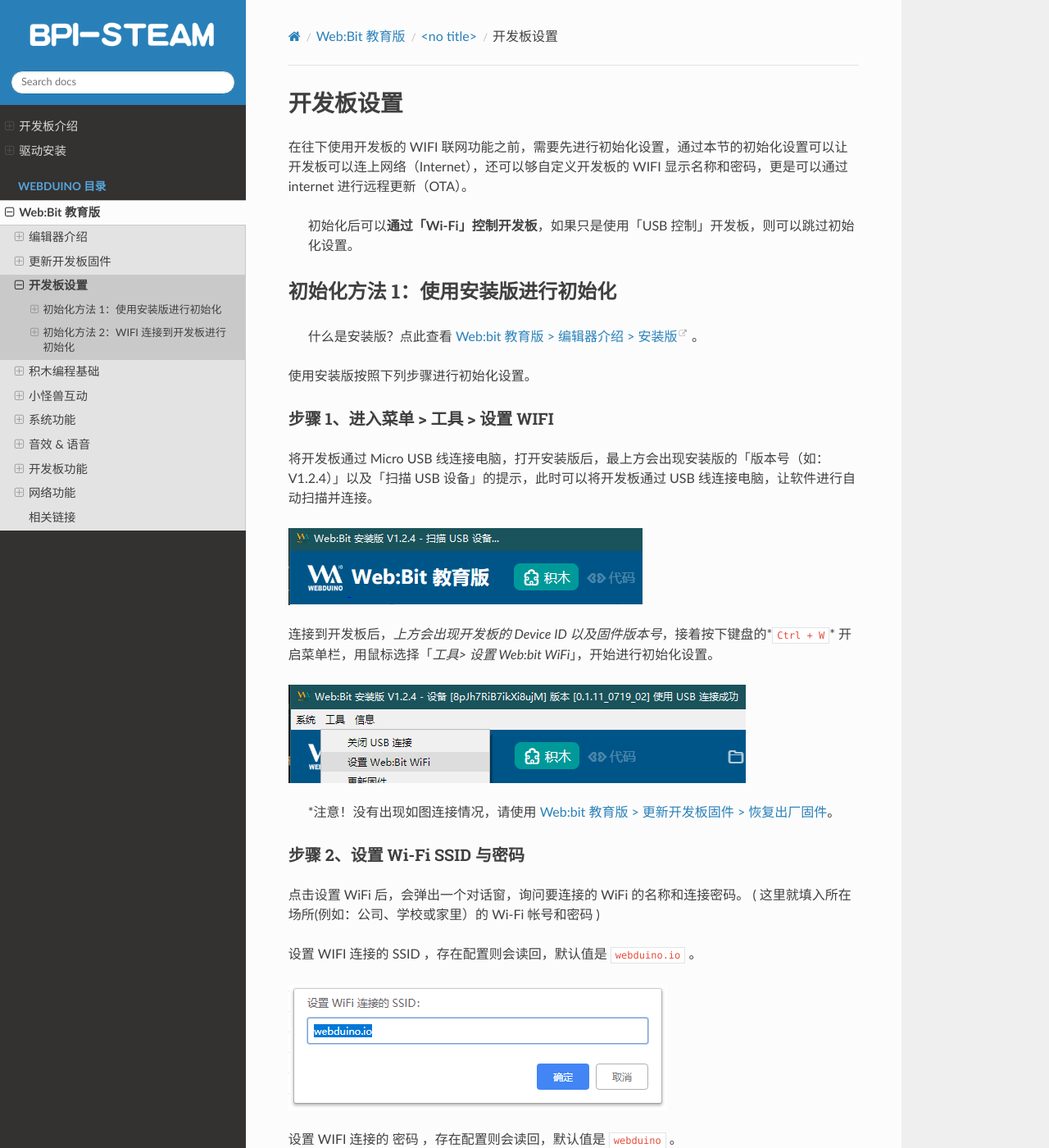
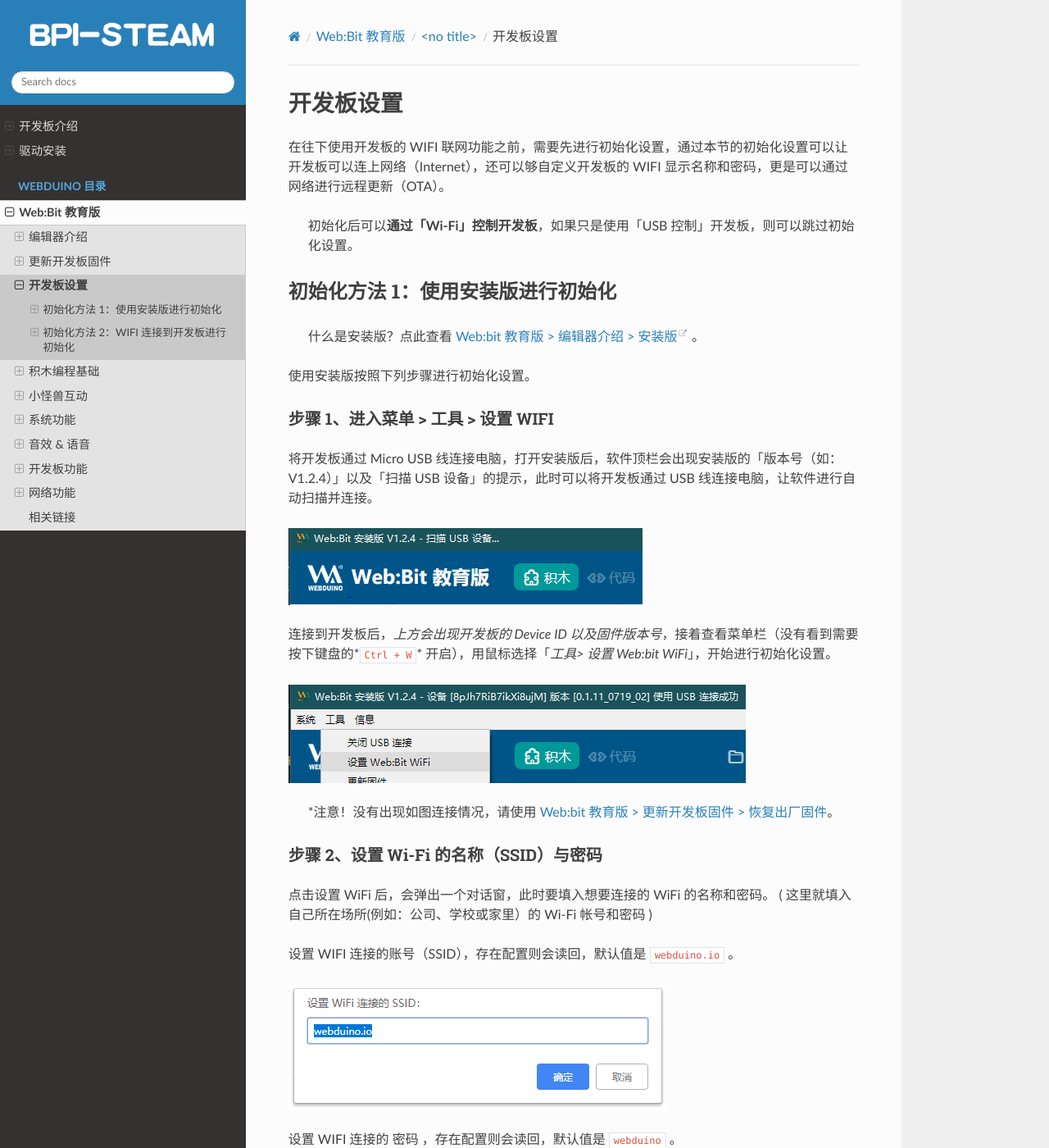
Before and after one commit to BPI-STEAM/simplified_webbit_docs, a Sphinx documentation site: the page built from source/webduino/tutorials/info/setup.md, in a window 1280 px wide and 1400 px high. Shown: the whole window at 82% size. Built offline with Sphinx 7.4.7 and the Read the Docs theme 2.0.0, drawn with Linux system fonts in a browser that asks for light colours; pages that are not in the unit, such as notebooks, are missing from menus; some of the changed text lies outside the part shown.

Commit message:
Update setup.md

```diff
--- a/source/webduino/tutorials/info/setup.md
+++ b/source/webduino/tutorials/info/setup.md
@@ -1,7 +1,7 @@
 
 ## 开发板设置
 
-在往下使用开发板的 WIFI 联网功能之前，需要先进行初始化设置，通过本节的初始化设置可以让开发板可以连上网络（Internet），还可以够自定义开发板的 WIFI 显示名称和密码，更是可以通过 internet 进行远程更新（OTA）。
+在往下使用开发板的 WIFI 联网功能之前，需要先进行初始化设置，通过本节的初始化设置可以让开发板可以连上网络（Internet），还可以够自定义开发板的 WIFI 显示名称和密码，更是可以通过网络进行远程更新（OTA）。
 
 > 初始化后可以**通过「Wi-Fi」控制开发板**，如果只是使用「USB 控制」开发板，则可以跳过初始化设置。
 
@@ -13,21 +13,21 @@
 
 #### 步骤 1、进入菜单 > 工具 > 设置 WIFI
 
-将开发板通过 Micro USB 线连接电脑，打开安装版后，最上方会出现安装版的「版本号（如：V1.2.4）」以及「扫描 USB 设备」的提示，此时可以将开发板通过 USB 线连接电脑，让软件进行自动扫描并连接。
+将开发板通过 Micro USB 线连接电脑，打开安装版后，软件顶栏会出现安装版的「版本号（如：V1.2.4）」以及「扫描 USB 设备」的提示，此时可以将开发板通过 USB 线连接电脑，让软件进行自动扫描并连接。
 
 ![](setup/upload_3f793de122644f3c4fb1f17de0bcc634.png)
 
-连接到开发板后，*上方会出现开发板的 Device ID 以及固件版本号*，接着按下键盘的*`Ctrl + W`* 开启菜单栏，用鼠标选择「*工具> 设置 Web:bit WiFi*」，开始进行初始化设置。
+连接到开发板后，*上方会出现开发板的 Device ID 以及固件版本号*，接着查看菜单栏（没有看到需要按下键盘的*`Ctrl + W`* 开启），用鼠标选择「*工具> 设置 Web:bit WiFi*」，开始进行初始化设置。
 
 ![](setup/upload_c792e42e263f5a843da6255867d1a77f.png)
 
 > *注意！没有出现如图连接情况，请使用 [Web:bit 教育版 > 更新开发板固件 > 恢复出厂固件](update.md)。
 
-#### 步骤 2、设置 Wi-Fi SSID 与密码
+#### 步骤 2、设置 Wi-Fi 的名称（SSID）与密码
 
-点击设置 WiFi 后，会弹出一个对话窗，询问要连接的 WiFi 的名称和连接密码。 ( 这里就填入所在场所(例如：公司、学校或家里）的 Wi-Fi 帐号和密码 )
+点击设置 WiFi 后，会弹出一个对话窗，此时要填入想要连接的 WiFi 的名称和密码。 ( 这里就填入自己所在场所(例如：公司、学校或家里）的 Wi-Fi 帐号和密码 )
 
-设置 WIFI 连接的 SSID ，存在配置则会读回，默认值是 `webduino.io` 。
+设置 WIFI 连接的账号（SSID），存在配置则会读回，默认值是 `webduino.io` 。
 
 ![](setup/upload_621ed89a98ab4e189626b6f46381ddd5.png)
 
@@ -53,19 +53,19 @@
 
 ### 初始化方法 2：WIFI 连接到开发板进行初始化
 
-如果你想通过无线控制开发板，可以通过有 Wi-Fi 连接功能的笔记本电脑或移动设备，连接到开发板的 WIFI 热点进行初始化设置，相关步骤如下所示：
+如果想通过无线控制开发板，可以通过有 Wi-Fi 连接功能的笔记本电脑或移动设备（手机），连接到开发板的 WIFI 热点进行初始化设置，相关步骤如下所示：
 
 #### 步骤 1、接上电源，输入 WiFi 帐号密码连接
 
-为开发板接上电源，上电后 开发板正面的 矩阵 LED 会滚动显示一串文字( *默认是 bit 三个英文 + 四个数字* )，如下图的滚动显示的 bit1234 。
+使用 USB 线为开发板接上电源（可以用电脑 USB 口或插头），此时开发板正面的 矩阵 LED 会滚动显示一串文字( *默认是 bit 三个英文 + 四个数字* )，如下图的滚动显示的 bit1234 。
 
 ![](setup/setup-05.gif)
 
-这串文字会在搜索的 WiFi 名称列表中，例如下图显示的 bit1234 ，在 WiFi 搜索界面中中就会看到 bit1234 的 WIFI 名称。
+这串文字会出现在其他可以连接 WIFI 的设备的 WiFi 名称列表中，例如下图显示的 bit1234 ，在 WiFi 搜索界面中就会看到 bit1234 的 WIFI 名称。
 
 ![](setup/setup-06.jpg)
 
-滚动结束后，由于开发板尚未初始化设置完成，也就无法连上局域网（内网），所以一开始 **会闪红灯，或者红灯恒亮** 。这时请准备一台具有 WiFi 功能的电脑、手提或移动设备，使用这台设备进行 Wi-Fi 搜索刚刚看到为「bitXXXX」的装置( 以上述的例子就是搜索 bit1234 )，找到该设备后，输入默认密码 **12345678** ，进行连接即可。
+滚动结束后，第一次使用开发板未进行初始化设置，就无法连上外网服务器，所以 **会闪红灯，或者红灯恒亮** 。这时请准备一台具有 WiFi 功能的电脑、手提或移动设备（手机），使用这台设备进行 Wi-Fi 搜索，连接刚刚看到为「bitXXXX」的装置( 以上述的例子就是 bit1234 )，找到该设备后，输入默认密码 **12345678** ，进行连接即可。
 
 #### 步骤 2、设置 WiFi 帐号密码与显示名称
 
```
